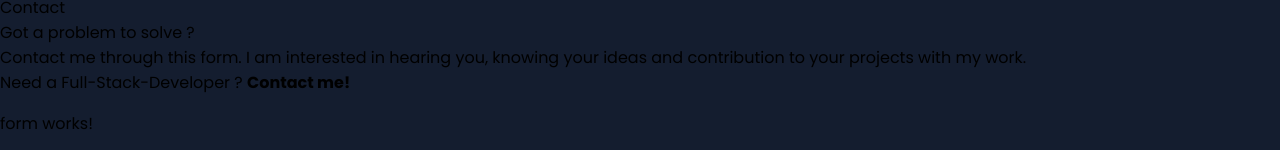
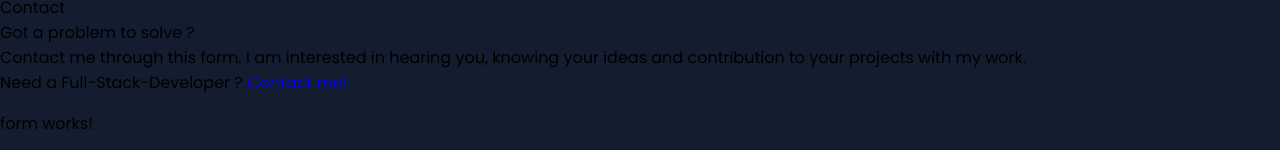
Before and after one commit to ChristianWestrich/portfolio, an Angular app: page /Christian-Westrich/ in a window 1280 px wide. Shown: the part 4485-4635 px from the top of the page. Built offline with nearby package versions, Linux system fonts and the light colour scheme.

Commit message:
updated contact section

```diff
--- a/src/app/contact/contact.component.html
+++ b/src/app/contact/contact.component.html
@@ -6,7 +6,7 @@
     <div class="left-side">
         <div class="header">Got a problem to solve ?</div>
         <div class="left-side-content">Contact me through this form. I am interested in hearing you, knowing your ideas and contribution to your projects with my work.</div>
-        <div class="bottom-line">Need a Full-Stack-Developer ? <b>Contact me!</b></div>
+        <div class="bottom-line">Need a Full-Stack-Developer ? <a href="mailto:christian.westrich@gmx.de">Contact me!</a></div>
     </div>
     <div class="right-side">
         <div class="form">
```
